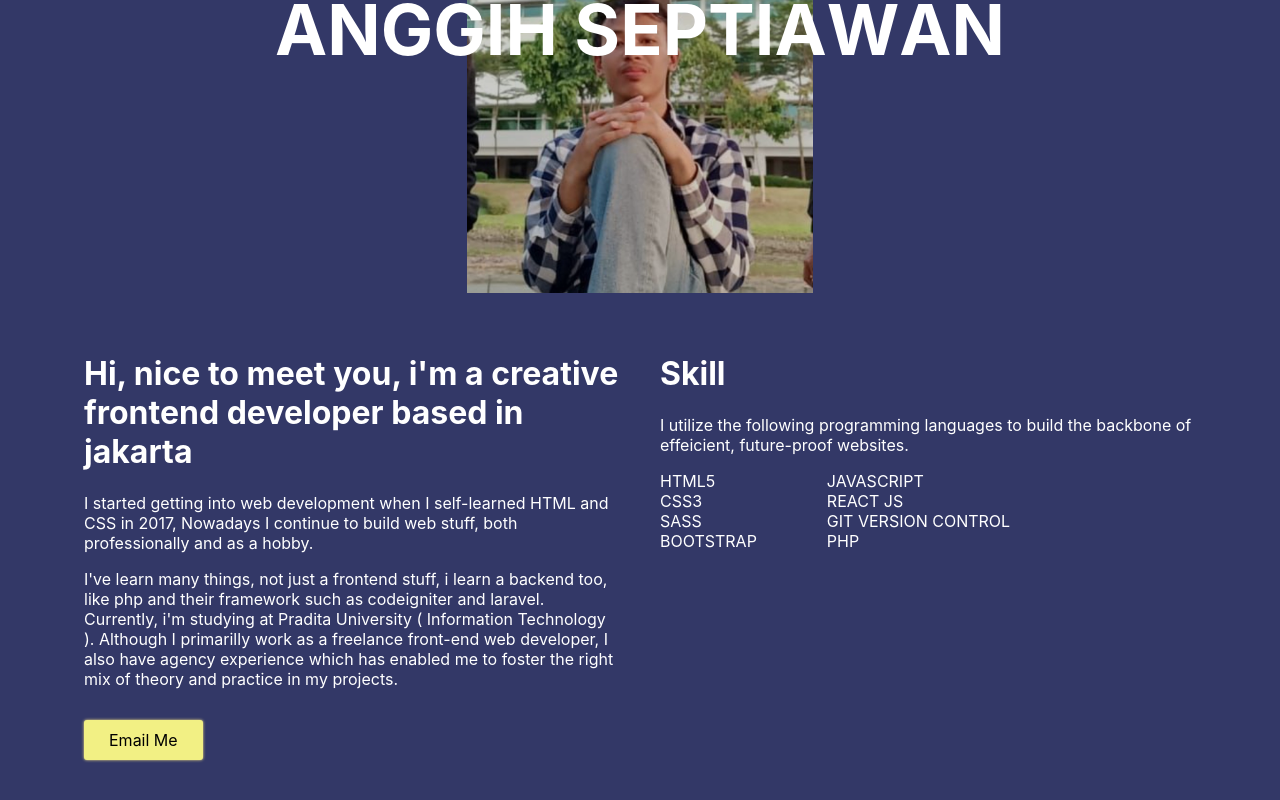
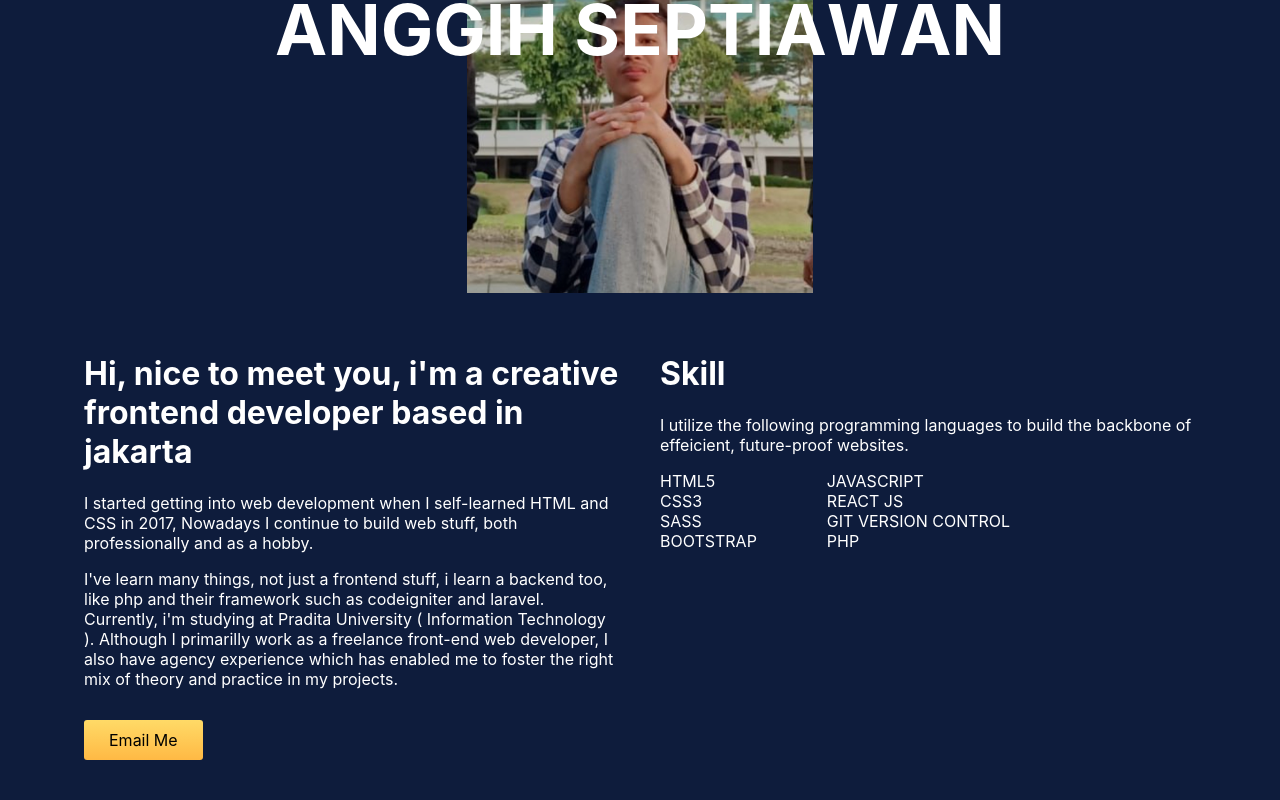
Before and after one commit to anggihseptiawan/react-portfolio, a React (Create React App) app: page /about in a window 1280 px wide. Shown: the part 288-1088 px from the top of the page. Built offline with nearby package versions, Linux system fonts and the light colour scheme; the HTML template or start-up script is replaced by a standard one.

Commit message:
change background color, add more styling in homepage and about

```diff
--- a/src/components/nav/nav.style.scss
+++ b/src/components/nav/nav.style.scss
@@ -73,7 +73,7 @@
 		justify-content: center;
 		align-items: center;
 		flex-direction: column;
-		background: #333867;
+		background: #0e1c3c;
 		padding: 8px 15px;
 
 		a {
--- a/src/index.css
+++ b/src/index.css
@@ -10,7 +10,8 @@ body {
 	box-sizing: border-box;
 	padding: 0;
 	/* background: radial-gradient(#3f4f88, #19244c); */
-	background-color: #333867;
+	background-color: #0e1c3c;
+	width: 100%;
 	box-sizing: border-box;
 	color: white;
 }
--- a/src/pages/about/AboutPage.style.scss
+++ b/src/pages/about/AboutPage.style.scss
@@ -28,14 +28,13 @@ main.about {
 	a {
 		padding: 10px 25px;
 		border-radius: 3px;
-        background: #f2f084;
+		background: linear-gradient(#ffda67, #ffb944);
 		color: black;
 		margin-top: 15px;
 		display: inline-block;
-        box-shadow: 0px 0px 3px #fbe987;
 
 		&:hover {
-            background-color: #f4f397;
+			background-color: #f9b63b;
 		}
 	}
 
@@ -58,12 +57,9 @@ main.about {
 			}
 		}
 	}
-
 }
 
-
-
-@media(max-width: 576px) {
+@media (max-width: 576px) {
 	header.about {
 		img {
 			width: 70%;
--- a/src/pages/home/HomePage.style.scss
+++ b/src/pages/home/HomePage.style.scss
@@ -25,7 +25,7 @@ main.home {
 		small {
 			display: block;
 			margin-top: 180px;
-            color: rgba($color: #ffffff, $alpha: .8);
+			color: rgba($color: #ffffff, $alpha: 0.8);
 		}
 	}
 
@@ -37,17 +37,16 @@ main.home {
 			text-align: center;
 			color: transparent;
 			-webkit-text-stroke: 2px white;
-            transition: color .5s ease;
+			transition: color 0.5s ease;
 
 			&:hover {
 				color: white;
 			}
 		}
 	}
-
 }
 
-@media(max-width: 500px) {
+@media (max-width: 500px) {
 	main.home {
 		header.hero-section {
 			padding-top: 85px;
@@ -60,6 +59,10 @@ main.home {
 			p.tagline {
 				font-size: 18px;
 			}
+
+			small {
+				margin-top: 200px;
+			}
 		}
 
 		.more {
```
Lines whose indentation alone changed are shown as unchanged.
